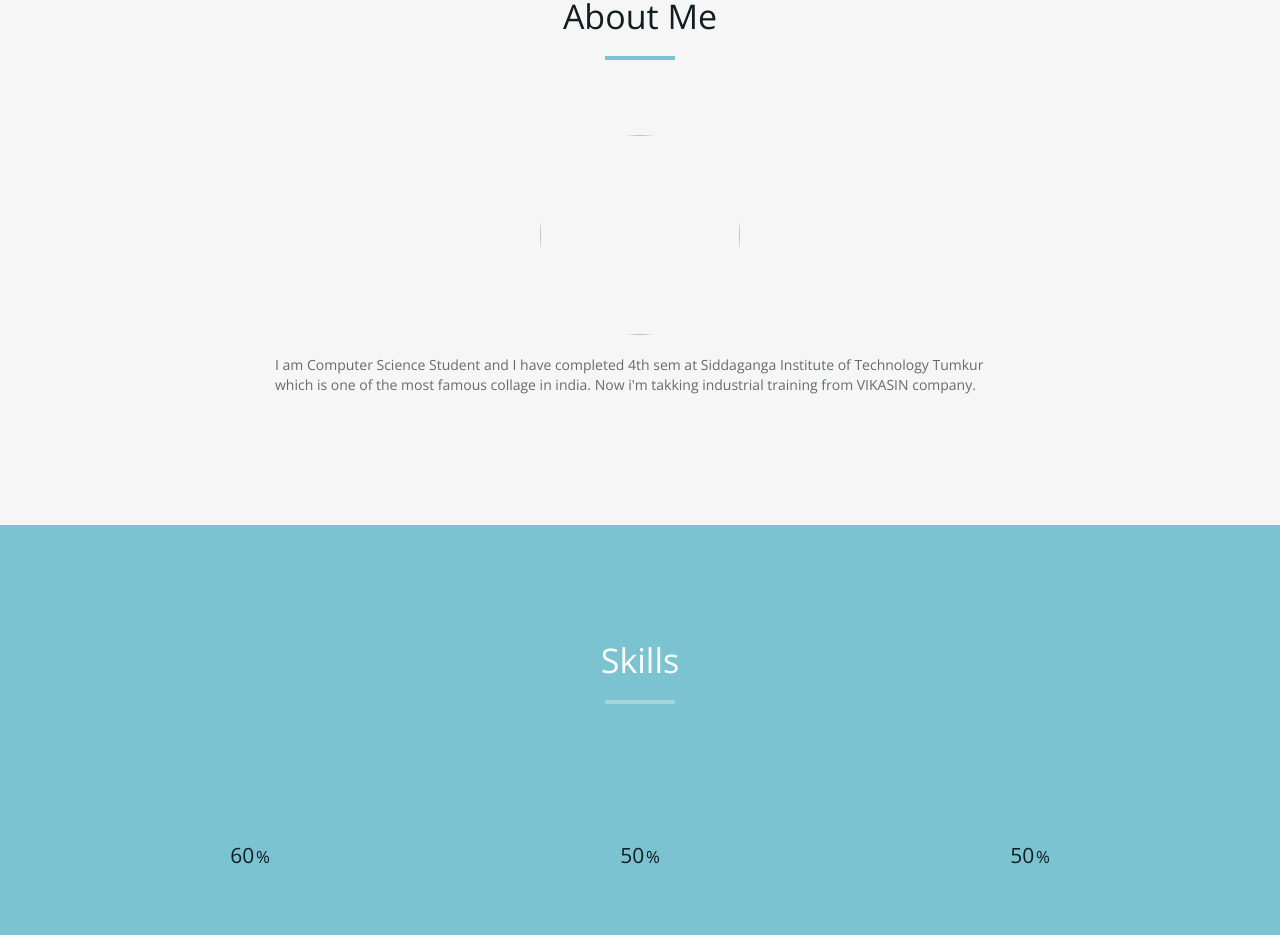
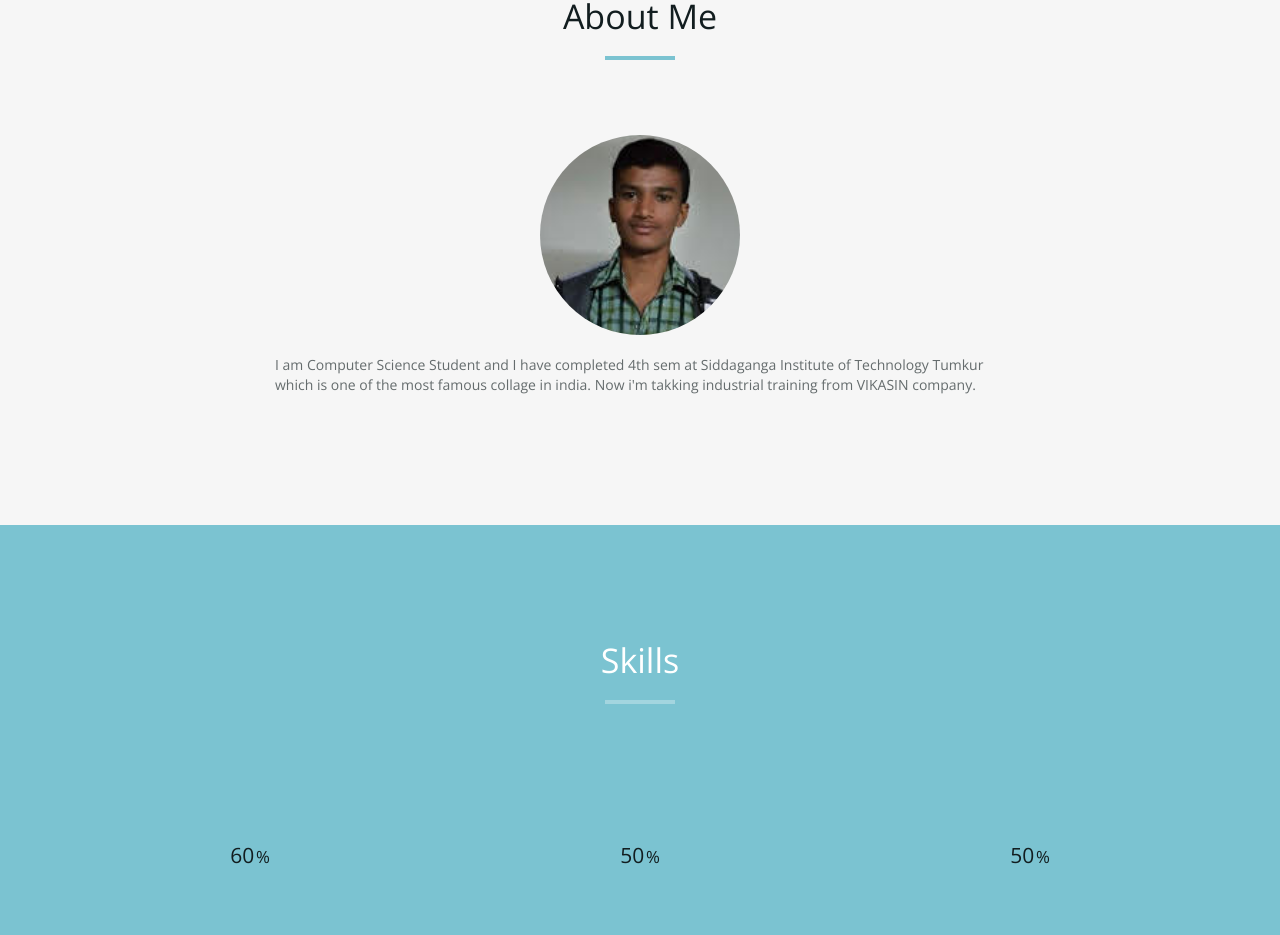
Before and after one commit to keerthits/bootsrap-resume, a plain HTML site: page index.html in a window 1280 px wide. Shown: the part 860-1795 px from the top of the page. Drawn offline with nearby package versions, Linux system fonts and the light colour scheme.

Commit message:
Update index.html

```diff
--- a/index.html
+++ b/index.html
@@ -79,7 +79,7 @@
       <hr>
     </div>
     <div class="row">
-      <div class="text-center"><img src="img\image.jpg" class="img-responsive"></div>
+      <div class="text-center"><img src="img\img.jpg" class="img-responsive"></div>
       <div class="col-md-8 col-md-offset-2">
         <div class="about-text">
           <p>I am Computer Science Student and I have completed 4th sem at Siddaganga Institute of Technology Tumkur which is one of the most famous collage in india.  Now i'm takking industrial training from VIKASIN company.</p>
```
